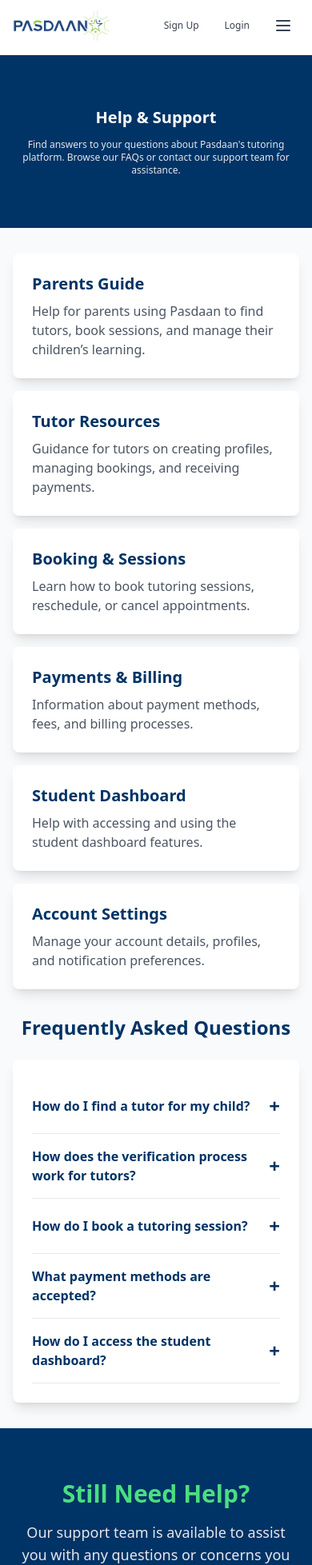
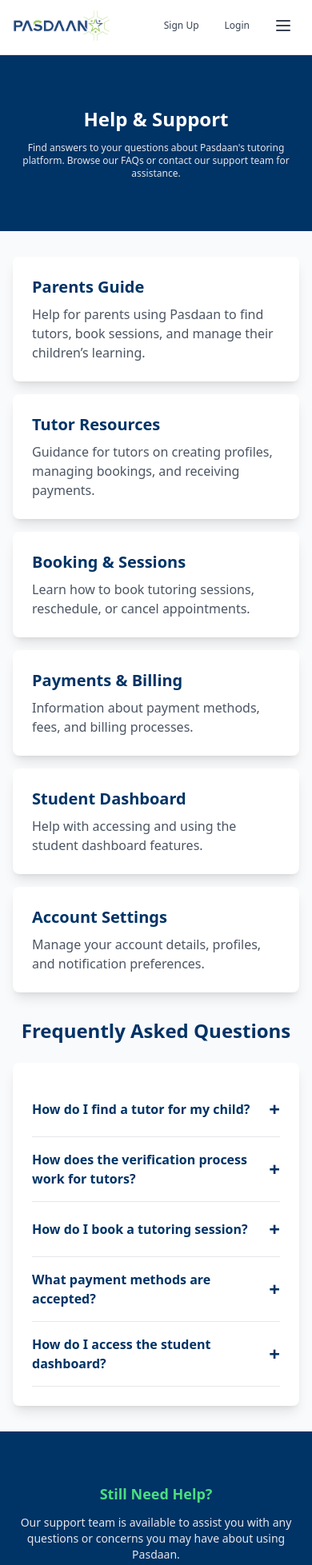
Before and after one commit to Hammad-i220628/PASDAAN, a React (Vite) app in the folder frontend/: page /contact in a window 390 px wide. Shown: the part 40-1997 px from the top of the page at 80% size. Built offline with nearby package versions, Linux system fonts and the light colour scheme.

Commit message:
made the contact page mobile responsive

```diff
--- a/frontend/src/components/Contact.tsx
+++ b/frontend/src/components/Contact.tsx
@@ -6,7 +6,7 @@
       {/* Hero Section */}
       <section className="text-white py-16" style={{ backgroundColor: '#003366' }}>
         <div className="max-w-4xl mx-auto text-center px-2 sm:px-4">
-          <h1 className="text-xl sm:text-2xl md:text-3xl lg:text-5xl font-bold mb-3 whitespace-nowrap">Help & Support</h1>
+          <h1 className="text-2xl sm:text-2xl md:text-3xl lg:text-5xl font-bold mb-3 whitespace-nowrap">Help & Support</h1>
           <p className="text-xs sm:text-sm md:text-base lg:text-lg text-gray-200 px-2">Find answers to your questions about Pasdaan's tutoring platform. Browse our FAQs or contact our support team for assistance.</p>
         </div>
       </section>
@@ -132,8 +132,8 @@
       {/* Support Call to Action */}
       <section className="text-white pt-16 pb-8" style={{ backgroundColor: '#003366' }}>
         <div className="max-w-4xl mx-auto text-center px-4">
-          <h2 className="text-3xl md:text-4xl lg:text-5xl font-bold text-green-400 mb-4">Still Need Help?</h2>
-          <p className="text-lg text-gray-200 mb-8">Our support team is available to assist you with any questions or concerns you may have about using Pasdaan.</p>
+          <h2 className="text-lg sm:text-lg md:text-xl lg:text-2xl font-bold text-green-400 mb-3">Still Need Help?</h2>
+          <p className="text-sm sm:text-base md:text-lg text-gray-200 mb-4">Our support team is available to assist you with any questions or concerns you may have about using Pasdaan.</p>
           <button className="bg-green-500 text-white py-3 px-6 rounded-lg font-semibold">Contact Support</button>
         </div>
       </section>
--- a/frontend/src/components/HomePage/FeaturedTutors.tsx
+++ b/frontend/src/components/HomePage/FeaturedTutors.tsx
@@ -53,7 +53,7 @@
             <h2 className="text-2xl sm:text-3xl lg:text-4xl font-bold text-blue-900 mb-2 sm:mb-4">Featured Tutors</h2>
             <p className="text-base sm:text-lg lg:text-xl text-gray-600">Meet our top-rated tutors ready to help</p>
           </div>
-          <button className="bg-teal-500 text-white px-6 py-3 rounded-md hover:bg-teal-600 transition-colors text-sm sm:text-base">
+          <button className="text-white px-6 py-3 rounded-md transition-colors text-sm sm:text-base" style={{ backgroundColor: '#003366' }}>
             View All
           </button>
         </div>
@@ -101,7 +101,7 @@
                   {tutor.price}
                 </div>
 
-                <button className="w-full bg-blue-900 text-white py-2 sm:py-3 rounded-md hover:bg-blue-800 transition-colors font-medium text-sm sm:text-base">
+                <button className="w-full text-white py-2 sm:py-3 rounded-md transition-colors font-medium text-sm sm:text-base" style={{ backgroundColor: '#003366' }}>
                   View Profile
                 </button>
               </div>
--- a/frontend/src/components/HomePage/Hero.tsx
+++ b/frontend/src/components/HomePage/Hero.tsx
@@ -83,10 +83,10 @@
           <div className="bg-white rounded-lg p-4 sm:p-6 shadow-xl max-w-6xl mx-auto">
             {/* Top buttons */}
             <div className="flex flex-col sm:flex-row gap-3 mb-4">
-              <button className="bg-teal-500 text-white px-4 py-2 rounded-md hover:bg-teal-600 transition-colors flex-1 sm:flex-none">
+              <button className="text-white px-4 py-2 rounded-md transition-colors flex-1 sm:flex-none" style={{ backgroundColor: '#003366' }}>
                 Find a Tutor
               </button>
-              <button className="bg-teal-500 text-white px-4 py-2 rounded-md hover:bg-teal-600 transition-colors flex-1 sm:flex-none">
+              <button className="text-white px-4 py-2 rounded-md transition-colors flex-1 sm:flex-none" style={{ backgroundColor: '#003366' }}>
                 Become a Tutor
               </button>
             </div>
@@ -98,7 +98,7 @@
                 placeholder="Search by subject, e.g., Mathematics..."
                 className="flex-1 px-4 py-3 border border-gray-300 rounded-md focus:outline-none focus:ring-2 focus:ring-blue-500 text-gray-900 text-sm"
               />
-              <button className="bg-teal-500 text-white px-6 sm:px-8 py-3 rounded-md hover:bg-teal-600 transition-colors font-medium">
+              <button className="text-white px-6 sm:px-8 py-3 rounded-md transition-colors font-medium" style={{ backgroundColor: '#003366' }}>
                 Search
               </button>
             </div>
--- a/frontend/src/components/HomePage/SubjectBrowse.tsx
+++ b/frontend/src/components/HomePage/SubjectBrowse.tsx
@@ -19,7 +19,7 @@
             <h2 className="text-4xl font-bold text-blue-900 mb-4">Browse by Subject</h2>
             <p className="text-xl text-gray-600">Find tutors specializing in your specific area of study.</p>
           </div>
-          <button className="bg-teal-500 text-white px-6 py-3 rounded-md hover:bg-teal-600 transition-colors">
+          <button className="text-white px-6 py-3 rounded-md transition-colors" style={{ backgroundColor: '#003366' }}>
             View All
           </button>
         </div>
--- a/frontend/src/components/HomePage/Testimonials.tsx
+++ b/frontend/src/components/HomePage/Testimonials.tsx
@@ -41,7 +41,7 @@
             <h2 className="text-4xl font-bold text-blue-900 mb-4">What Parents & Students Say</h2>
             <p className="text-xl text-gray-600">Real feedback from our learning community</p>
           </div>
-          <button className="bg-teal-500 text-white px-6 py-3 rounded-md hover:bg-teal-600 transition-colors">
+          <button className="text-white px-6 py-3 rounded-md transition-colors" style={{ backgroundColor: '#003366' }}>
             View All
           </button>
         </div>
```
